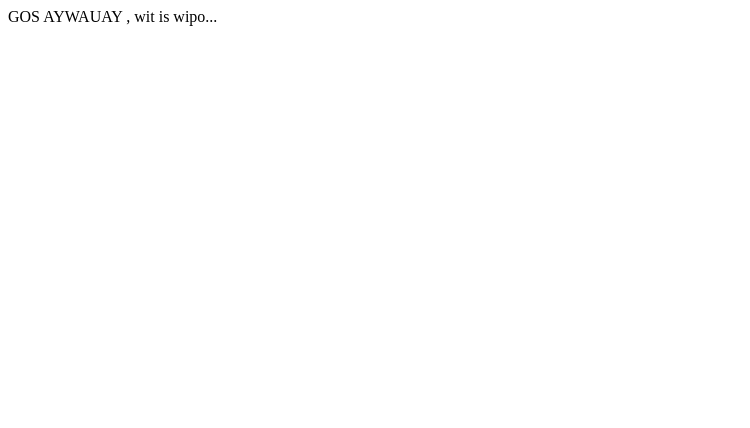
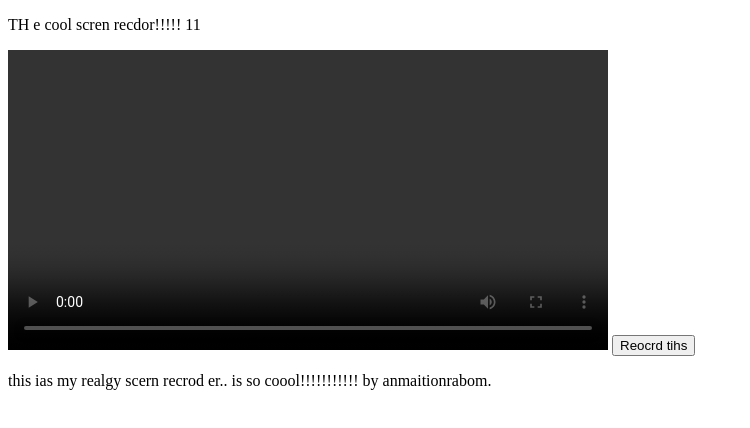
Before and after one commit to AnimationRandom/My-col-screne-reorcder, a plain HTML site: page index.html in a window 1280 px wide. Shown: the whole page, without its empty margins (0-750 px from the left). Drawn offline with Linux system fonts and the light colour scheme.

Commit message:
Update index.html

```diff
--- a/index.html
+++ b/index.html
@@ -1,8 +1,17 @@
+<!DOCTYPE html>
+<html lang="en">
 <head>
     <title>The scren rocder 401 real</title>
     <meta charset="utf-8">
+    <meta http-equiv="X-UA-Compatible" content="IE-edge">
+    <meta name="viewport" content="width=device-width, initial-scale=1.0">
 </head>
 
 <body>
-  <p>GOS AYWAUAY , wit is wipo...</p>
+    <p>TH e cool scren recdor!!!!! 11</p>
+    <video controls width="600"></video>
+    <button>Reocrd tihs</button>
+    <script src="main.js"></script>
+    <p>this ias my realgy scern recrod er.. is so coool!!!!!!!!!!! by anmaitionrabom.</p>
 </body>
+</html>
```
